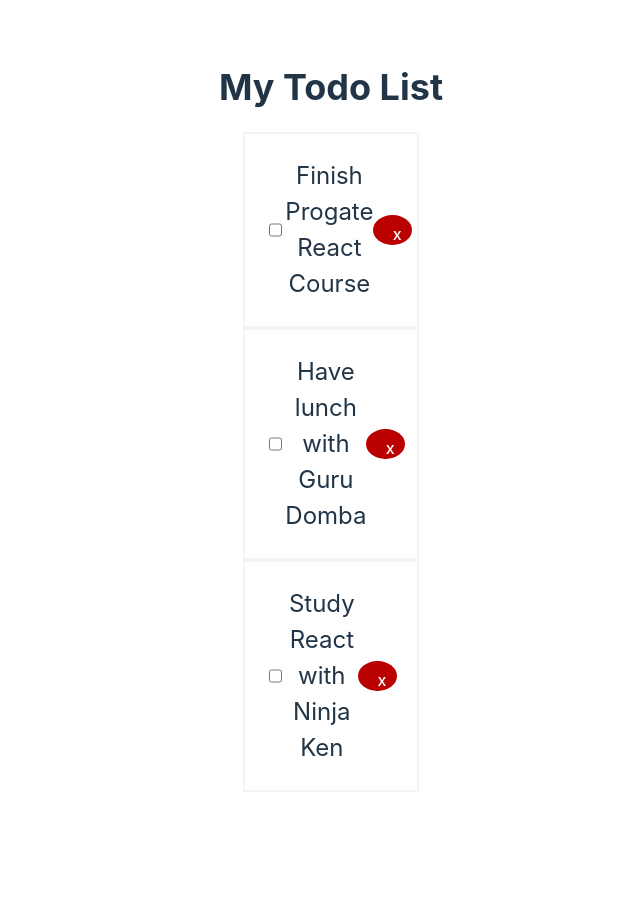
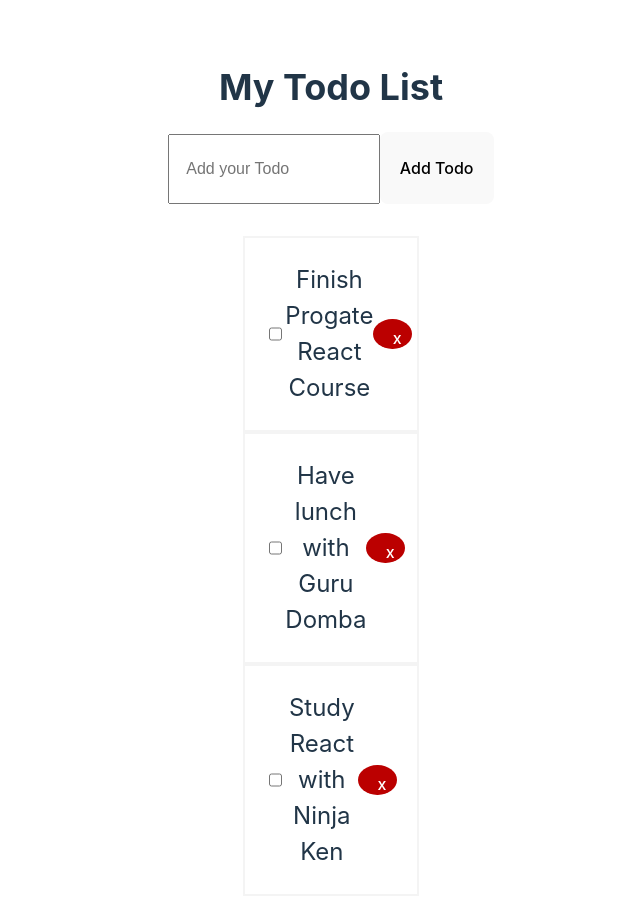
Before and after one commit to aenulfahir/to-do-app, a React (Vite) app: page / in a window 1280 px wide. Shown: the top 898 px of the page, without its empty margins (309-949 px from the left). Before the commit the page ends 836 px from the top, so only its background shows below. Built offline with nearby package versions, Linux system fonts and the light colour scheme.

Commit message:
Develop add todo feature

```diff
--- a/src/App.jsx
+++ b/src/App.jsx
@@ -1,7 +1,8 @@
-import { useState } from 'react'
+import React, { useState } from 'react'
 import reactLogo from './assets/react.svg'
 import viteLogo from '/vite.svg'
 import Todos from './components/Todos';
+import TodoForm from './components/TodoForm'
 import './App.css'
 
 function App() {
@@ -28,7 +29,7 @@
   const toggleCompleted = (todoId) => {
     const updatedTodos = todos.map((todo) => {
       if (todo.id === todoId) {
-        todo.completed = !todo.completed
+        return { ...todo, completed: !todo.completed }
       }
       return todo
     })
@@ -36,19 +37,39 @@
   }
 
   const deleteTodo = (id) => {
-    const updatedTodos = todos.filter((todo) => todo.id !== id);
-    setTodos(updatedTodos);
-  };
+    const updatedTodos = todos.filter((todo) => todo.id !== id)
+    setTodos(updatedTodos)
+  }
+
+  const addTodo = (todoTitle) => {
+    if (todoTitle === '') {
+      return
+    }
+
+    const newTodo = {
+      id: todos.length + 1,
+      title: todoTitle,
+      completed: false,
+    }
+
+    const updatedTodos = todos.concat(newTodo)
+    setTodos(updatedTodos)
+  }
 
   return (
-    <div style={styles.container}>
-      <h1 style={styles.title}>My Todo List</h1>
-      <Todos todos={todos} toggleCompleted={toggleCompleted} deleteTodo={deleteTodo} />
+    <div style={appStyles.container}>
+      <h1 style={appStyles.title}>My Todo List</h1>
+      <TodoForm addTodo={addTodo} />
+      <Todos
+        todos={todos}
+        toggleCompleted={toggleCompleted}
+        deleteTodo={deleteTodo}
+      />
     </div>
-  );
-};
+  )
+}
 
-const styles = {
+const appStyles = {
   container: {
     textAlign: 'center',
     padding: '12px',
@@ -58,5 +79,4 @@
   },
 }
 
-
 export default App
--- /dev/null
+++ b/src/components/TodoForm.jsx
@@ -0,0 +1,50 @@
+import React, { useState } from 'react'
+
+const TodoForm = ({ addTodo }) => {
+  const [title, setTitle] = useState('')
+
+  const handleSubmit = (event) => {
+    event.preventDefault()
+    addTodo(title)
+    setTitle('') // Reset title-nya
+  }
+
+  const handleChangeTitle = (event) => {
+    setTitle(event.target.value)
+  }
+
+  console.log(title)
+
+  return (
+    <div style={formStyles.container}>
+      <form onSubmit={handleSubmit}>
+        <input
+          type="text"
+          placeholder="Add your Todo"
+          style={formStyles.formInput}
+          onChange={handleChangeTitle}
+          value={title} // Atur nilai dari input sesuai dengan state "title"
+        />
+        <button type="submit" style={formStyles.button}>Add Todo</button>
+      </form>
+    </div>
+  )
+}
+
+const formStyles = {
+  container: {
+    marginBottom: '32px',
+  },
+  formInput: {
+    height: '66px',
+    width: '40%',
+    fontSize: '16px',
+    padding: '0 16px',
+  },
+  button: {
+    height: '72px',
+    fontSize: '16px',
+  },
+}
+
+export default TodoForm
```
